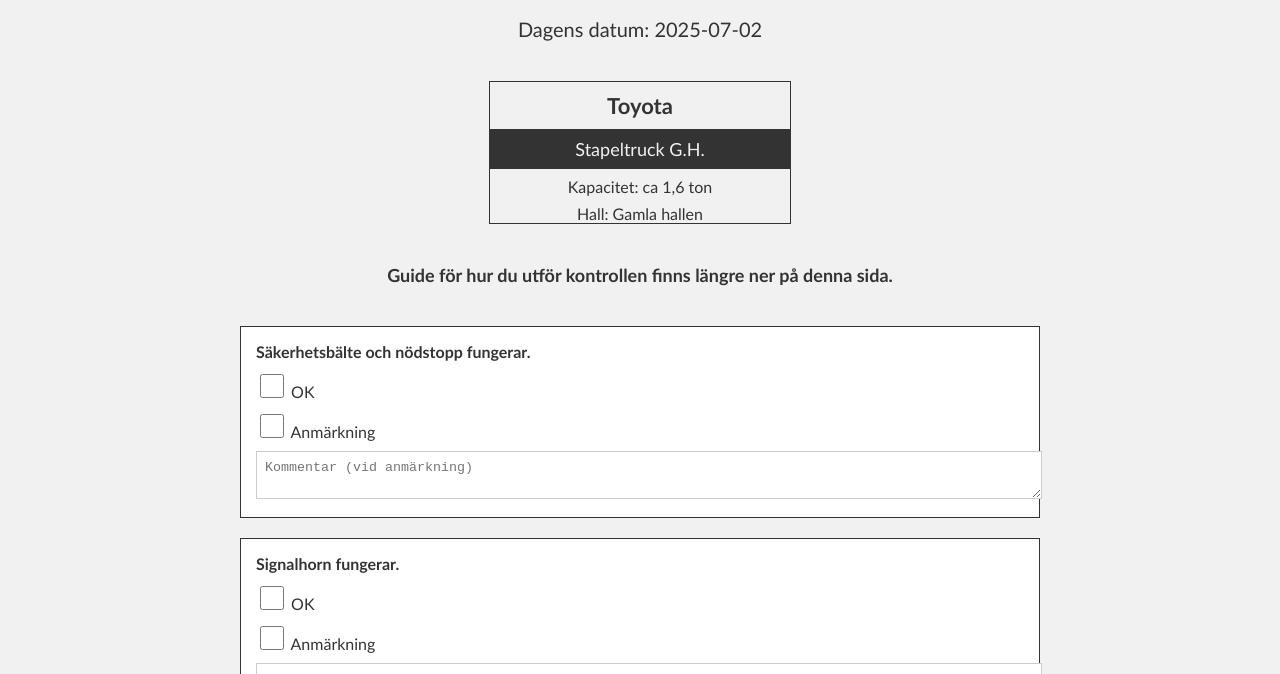
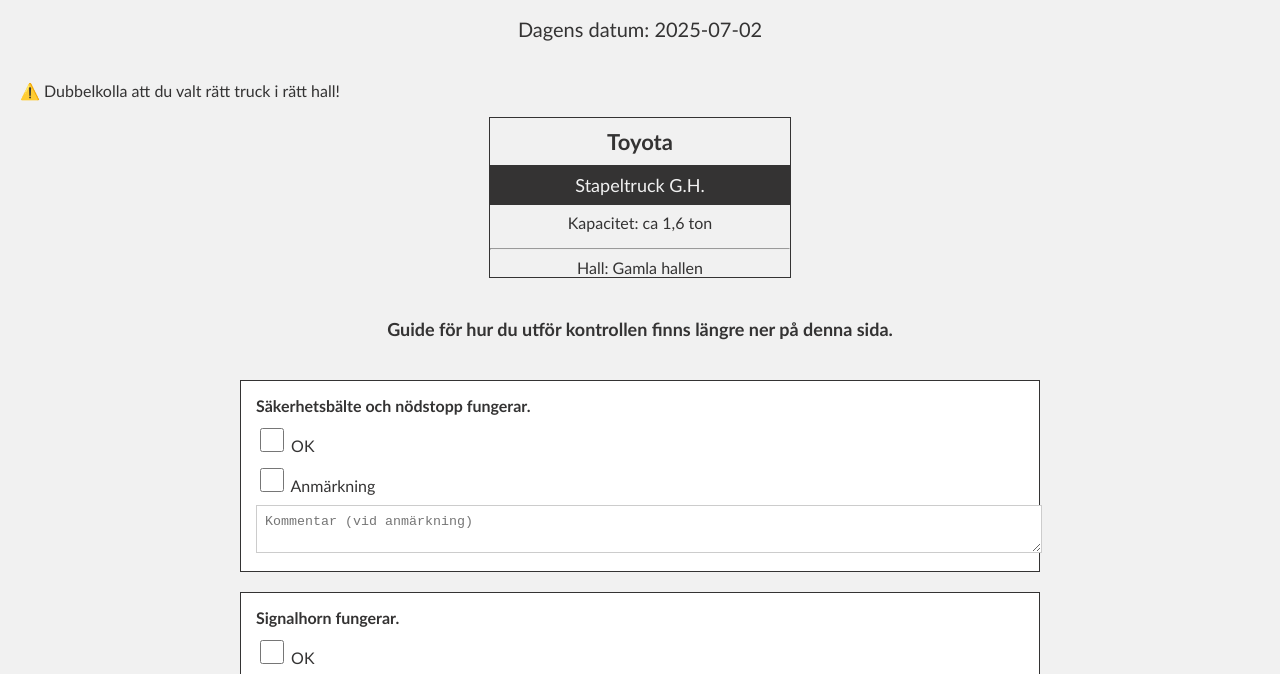
Before and after one commit to wahlinssvets/truckkontroll, a plain HTML site: page toyota-stapel-gh.html in a window 1280 px wide. Shown: the part 97-771 px from the top of the page. Drawn offline with Linux system fonts and the light colour scheme.

Commit message:
Update toyota-stapel-gh.html

```diff
--- a/toyota-stapel-gh.html
+++ b/toyota-stapel-gh.html
@@ -145,10 +145,13 @@
 
   <div class="date" id="current-date"></div>
 
+<p class="truck-warning">⚠️ Dubbelkolla att du valt rätt truck i rätt hall!</p>
+
 <div class="truck-info">
   <div class="truck-name">Toyota</div>
   <div class="truck-type">Stapeltruck G.H.</div>
   <div class="truck-capacity">Kapacitet: ca 1,6 ton</div>
+  <hr class="truck-divider">
   <div class="truck-hall">Hall: Gamla hallen</div>
 </div>
 
```
Lines whose indentation alone changed are shown as unchanged.
